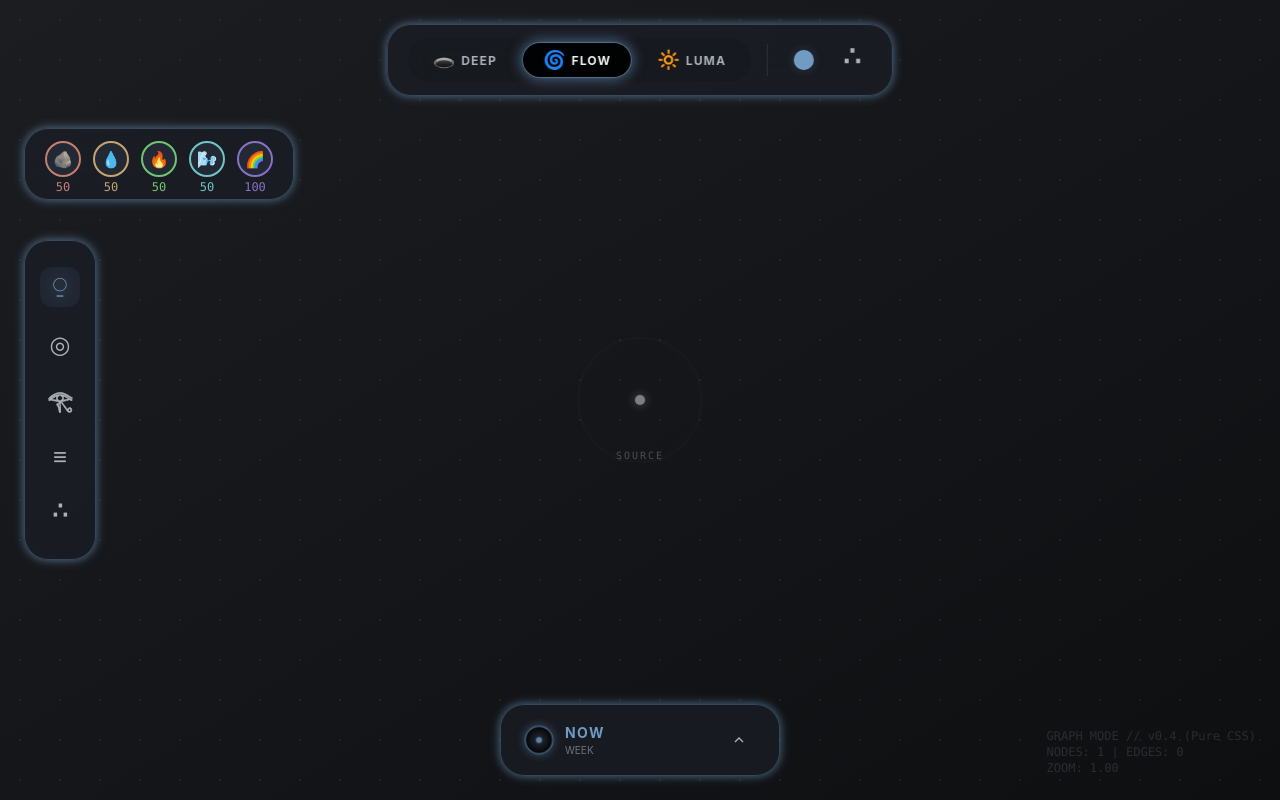
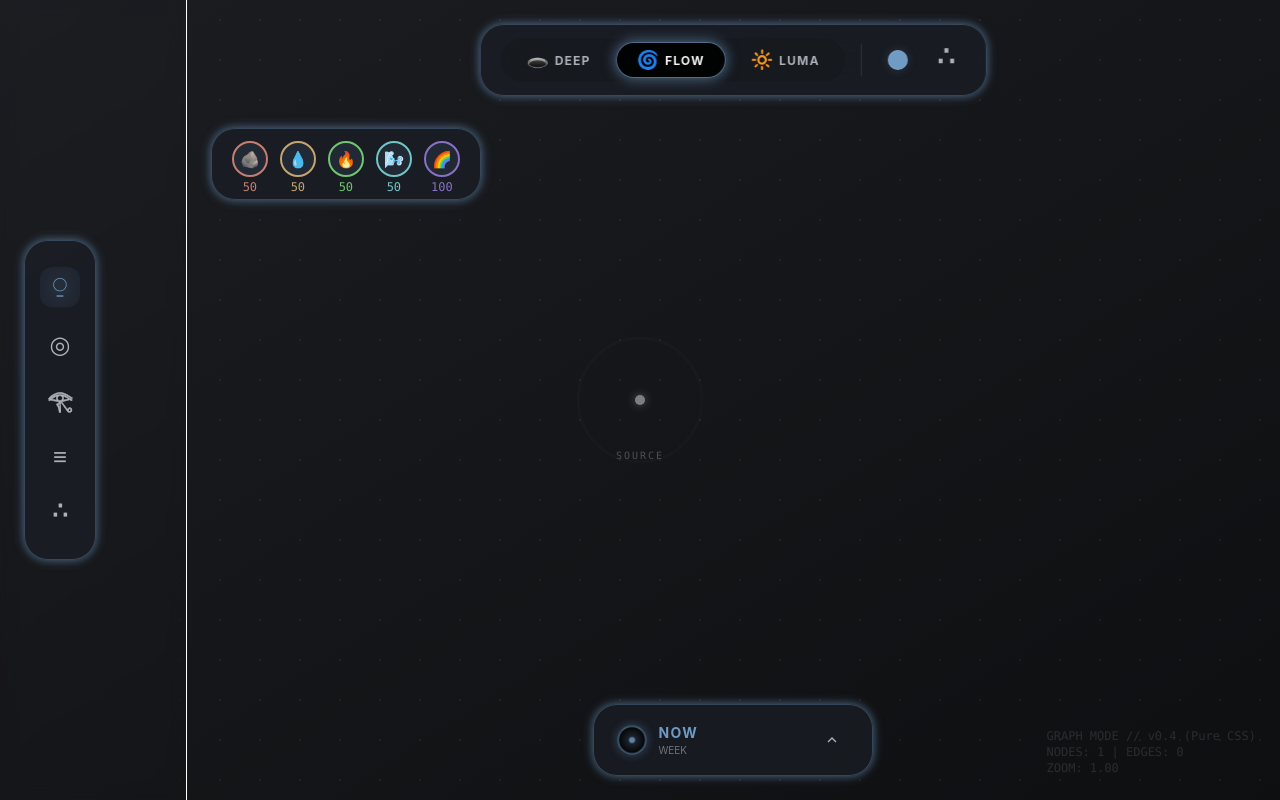
Before and after one commit to po-dzin/symbol-field-hud, a React (Vite) app: page / in a window 1280 px wide. Built offline with nearby package versions, Linux system fonts and the light colour scheme.

Commit message:
refactor(ui): implement harmonic grid layout

```diff
--- a/src/components/Layout/MainLayout.jsx
+++ b/src/components/Layout/MainLayout.jsx
@@ -151,20 +151,24 @@ const MainLayout = () => {
     const { isGrayscale } = useStateStore();
 
     return (
-        <div className={`relative w-screen h-screen overflow-hidden flex transition-colors duration-1000 ${getBackgroundStyle()} ${mode === 'LUMA' ? 'mode-luma' : ''} ${mode === 'FLOW' ? 'mode-flow' : ''}`}
-            style={{ filter: isGrayscale ? 'grayscale(100%)' : 'none' }}
+        <div className={`relative w-screen h-screen overflow-hidden grid transition-colors duration-1000 ${getBackgroundStyle()} ${mode === 'LUMA' ? 'mode-luma' : ''} ${mode === 'FLOW' ? 'mode-flow' : ''}`}
+            style={{
+                filter: isGrayscale ? 'grayscale(100%)' : 'none',
+                gridTemplateColumns: 'var(--width-nav) 1fr var(--width-dock)'
+            }}
         >
-            {/* Nav Rail - Left (Now Dock) - L5 Trinity */}
-            <div className="relative z-[var(--z-trinity)]">
+            {/* Layer 0: The Infinite Canvas (Background) */}
+            <div className={`absolute inset-0 z-[var(--z-canvas)] ${mode === 'LUMA' ? 'opacity-100 mix-blend-normal' : 'opacity-50 mix-blend-screen'}`}>
+                <GraphCanvas isEditMode={activeTab === 'Graph'} />
+            </div>
+
+            {/* Nav Rail - Column 1 (0.146W) */}
+            <div className="relative z-[var(--z-trinity)] col-start-1 border-r border-os-glass-border bg-os-glass/5 backdrop-blur-sm">
                 <NavRail />
             </div>
 
-            {/* Main Content Area */}
-            <main className="flex-1 relative h-full">
-                {/* Layer 1: The Infinite Canvas (Always Visible) */}
-                <div className={`absolute inset-0 z-[var(--z-canvas)] ${mode === 'LUMA' ? 'opacity-100 mix-blend-normal' : 'opacity-50 mix-blend-screen'}`}>
-                    <GraphCanvas isEditMode={activeTab === 'Graph'} />
-                </div>
+            {/* Main Content Area - Spans Graph & Dock (Col 2-3) */}
+            <main className="relative h-full col-start-2 col-end-4">
 
                 {/* Layer 2: Core Overlays */}
                 <div className="absolute inset-0 pointer-events-none z-[var(--z-core-overlays)]">
```
